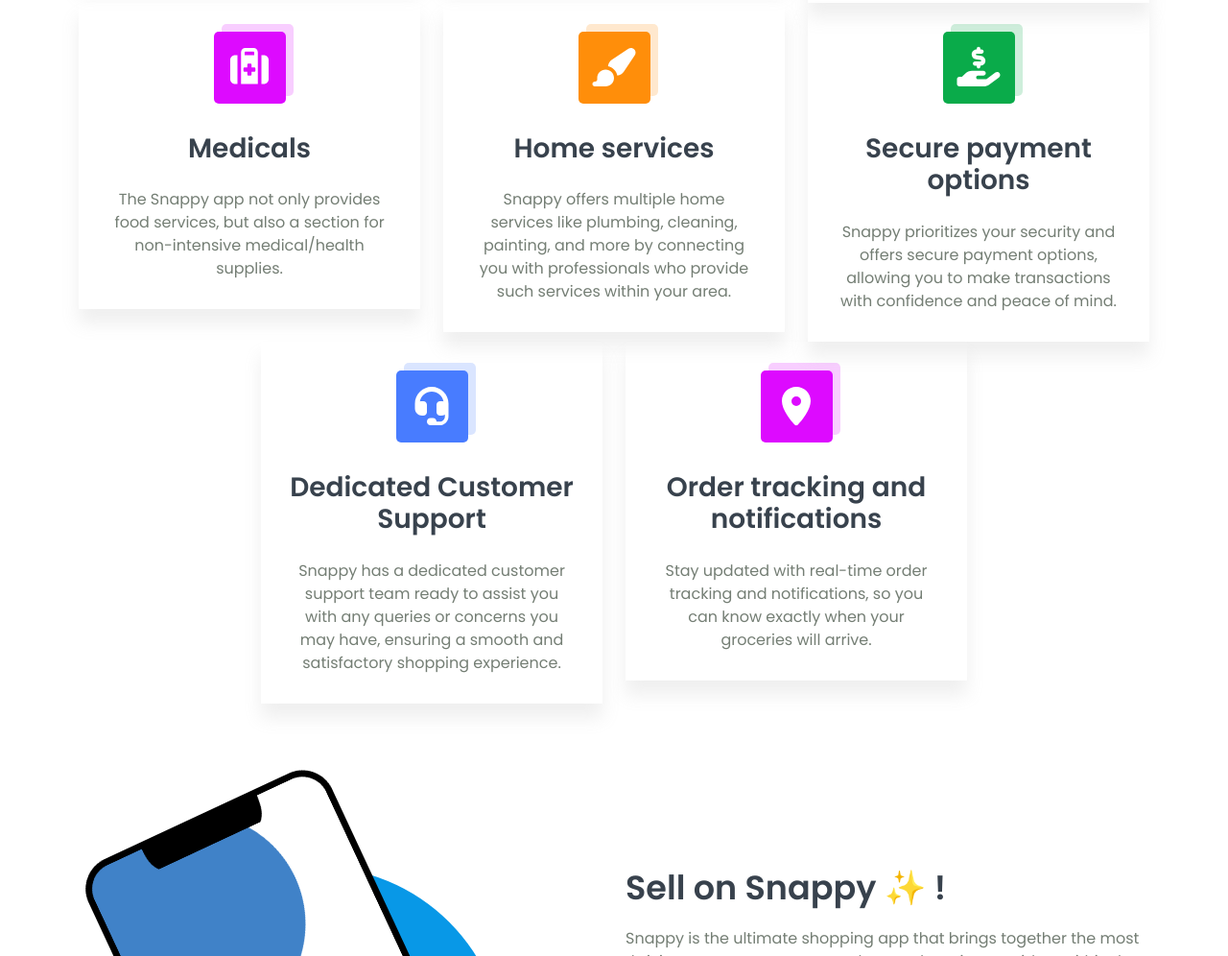
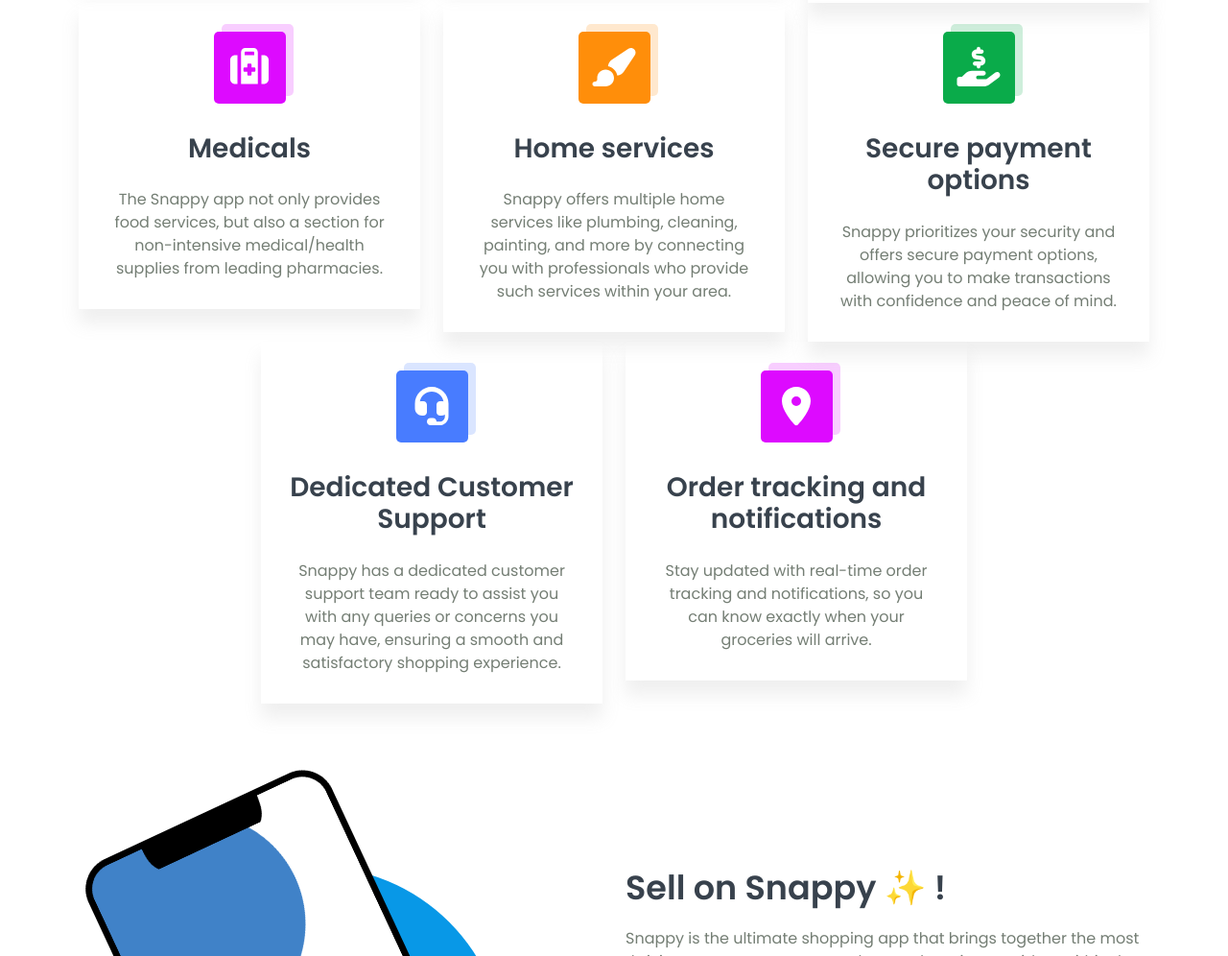
Before and after one commit to danielokpechi/snappy, a plain HTML site: page snappy/index.html in a window 1280 px wide. Shown: the part 1427-2423 px from the top of the page at 96% size. Drawn offline with Linux system fonts and the light colour scheme.

Commit message:
updated med section

```diff
--- a/snappy/index.html
+++ b/snappy/index.html
@@ -41,8 +41,6 @@
       </div>
     </div>
   </div>
-
-
 
   <!-------   Header star ------>
   <header class="header-area">
@@ -196,7 +194,7 @@
             <div class="content">
               <h3>Medicals</h3>
               <p>
-                The Snappy app not only provides food services, but also a section for non-intensive medical/health supplies.
+                The Snappy app not only provides food services, but also a section for non-intensive medical/health supplies from leading pharmacies.
             </div>
           </div>
         </div>
```
